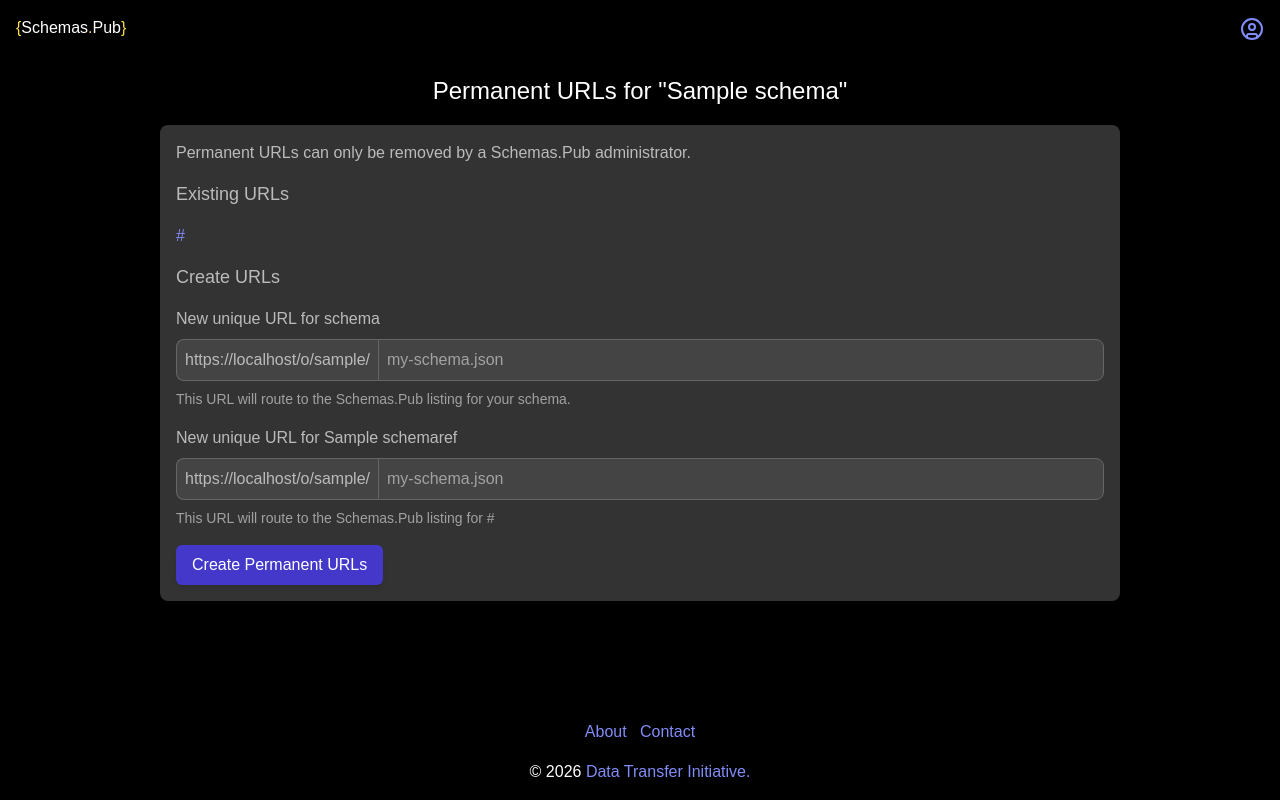
After one commit to dtinit/schemaindex, a Django app: page /manage/schema/1/permanent-urls in a window 1280 px wide. The commit adds this page. Run offline with Django 5.2, Linux system fonts and the light colour scheme; a user stored in the database is signed in; tables that the repository leaves empty hold one stand-in row (values such as "Sample post"); some libraries are stand-ins or nearby versions.

Commit message:
Permanent URLs (#183)
* Add PermanentURL model

* Add form to create permanent URLS

* List existing permanent URLs on the management page

* Add links to permanent URL management page

* Add permanent URLs to detail pages

* Add permanent url redirect view

* Fix submitting management form with empty values

* Add unique check for new URL items

* Add unit tests

* Update pattern for permanent URL view and add tests

* Hide permanent url management form link for private schemas

* Add a couple more tests

```diff
--- a/core/forms.py
+++ b/core/forms.py
@@ -3,7 +3,7 @@ from django import forms
 from django.core.exceptions import ValidationError
 from django.db.models import Q
 import requests
-from .models import DocumentationItem, SchemaRef, Schema
+from .models import DocumentationItem, SchemaRef, Schema, PermanentURL
 from .utils import guess_specification_language_by_extension
 
 
@@ -206,3 +206,82 @@ class SchemaForm(forms.Form):
         is_documentation_items_formset_valid = self.additional_documentation_items_formset.is_valid()
         is_schema_refs_formset_valid = self.schema_refs_formset.is_valid()
         return is_form_valid and is_documentation_items_formset_valid and is_schema_refs_formset_valid
+
+
+def clean_permanent_url_slug(organization, slug):
+    proposed_url = PermanentURL.objects.get_url_for_slug(
+        organization=organization,
+        slug=slug
+    )
+    if PermanentURL.objects.filter(url=proposed_url).exists():
+        raise ValidationError('This URL is already in use.')
+    return slug
+
+
+class SchemaRefPermanentURLForm(forms.Form):
+    slug = forms.SlugField(
+        max_length=300,
+        required=False,
+        widget=forms.TextInput(attrs={'placeholder': 'my-schema.json'})
+    )
+
+    def set_schema_ref(self, schema_ref, fallback_name):
+        self.schema_ref = schema_ref
+        self.name = schema_ref.name or fallback_name
+        self.fields['slug'].help_text = "This URL will route to the Schemas.Pub listing for " + schema_ref.url
+        self.fields['slug'].label = "New unique URL for " + self.name
+
+    def clean_slug(self):
+        return clean_permanent_url_slug(
+            organization=self.schema_ref.created_by.profile.organization,
+            slug=self.cleaned_data['slug']
+        )
+
+
+class PermanentURLsForm(forms.Form):
+    schema_slug = forms.SlugField(
+        label="New unique URL for schema",
+        max_length=300,
+        help_text="This URL will route to the Schemas.Pub listing for your schema.",
+        widget=forms.TextInput(attrs={'placeholder': 'my-schema.json'}),
+        required=False
+    )
+
+    def __init__(self, *args, schema, **kwargs):
+        super().__init__(*args, **kwargs)
+        self.schema = schema
+        schema_refs = self.schema.schemaref_set.all()
+        # Create a formset with one form per SchemaRef
+        SchemaRefPermanentURLFormsetFactory = forms.formset_factory(
+            SchemaRefPermanentURLForm,
+            extra=len(schema_refs),
+            max_num=len(schema_refs),
+        )
+        self.schema_ref_permanent_url_formset = SchemaRefPermanentURLFormsetFactory(
+            *args,
+            **kwargs
+        )
+        for index, schema_ref_form in enumerate(self.schema_ref_permanent_url_formset):
+            schema_ref_form.set_schema_ref(schema_refs[index], f"Definition {index + 1}")
+
+    def clean_schema_slug(self):
+        return clean_permanent_url_slug(
+            organization=self.schema.created_by.profile.organization,
+            slug=self.cleaned_data['schema_slug']
+        )
+
+    def clean(self):
+        self.schema_ref_permanent_url_formset.clean()
+        cleaned_data = super().clean()
+        # Make sure none of the slugs are the same
+        schema_slug = cleaned_data.get('schema_slug')
+        slugs = {schema_slug} if schema_slug else set()
+        for schema_ref_form in self.schema_ref_permanent_url_formset:
+            schema_ref_slug = schema_ref_form.cleaned_data.get('slug')
+            if schema_ref_slug in slugs:
+                raise ValidationError('Each URL must be unique.')
+
+        return cleaned_data
+
+    def is_valid(self):
+        return self.schema_ref_permanent_url_formset.is_valid() and super().is_valid()
--- a/core/static/css/site.css
+++ b/core/static/css/site.css
@@ -8,6 +8,9 @@ html {
   --danger-color: #b91c1c;
   --danger-color-highlight: #991b1b;
   --danger-color-text: #f87171;
+  --warning-color: #a16207;
+  --warning-color-highlight: #854d0e;
+  --warning-color-text: #facc15;
   --logo-color: #fde047;
   --text-link-color: #818cf8;
   --text-link-color-highlight: #a5b4fc;
@@ -58,13 +61,18 @@ a:hover {
 }
 
 input,
+select,
+.input-group .input-group__prefix {
+  padding: 0.5rem;
+  border: 1px solid #666;
+  background: #444;
+}
+
+input,
 select {
   border-radius: 8px;
-  padding: 0.5rem;
-  background: #444;
   color: var(--text-primary);
   width: 100%;
-  border: 1px solid #666;
 }
 
 .nav-header {
@@ -214,6 +222,10 @@ select {
   color: var(--text-secondary);
 }
 
+.text--warning {
+  color: var(--warning-color-text);
+}
+
 .account-page {
   width: 100%;
   max-width: 30rem;
@@ -275,7 +287,8 @@ a.button--primary:hover {
 
 .button--prominent,
 .button--confirm,
-.button--danger {
+.button--danger,
+.button--warning {
   padding: 0.5rem 1rem;
   border-radius: 6px;
   box-shadow: 0 4px 4px -1px rgba(0, 0, 0, 0.1);
@@ -292,6 +305,15 @@ a.button--primary:hover {
 
 .button--danger:hover {
   background: var(--danger-color-highlight);
+  color: var(--text-primary);
+}
+
+.button--warning {
+  background: var(--warning-color);
+}
+
+.button--warning:hover {
+  background: var(--warning-color-highlight);
   color: var(--text-primary);
 }
 
@@ -376,6 +398,24 @@ a.button--primary:hover {
 
 .field--checkbox label {
   cursor: pointer;
+}
+
+.field .input-group {
+  display: flex;
+  align-items: center;
+  width: 100%;
+}
+
+.field .input-group .input-group__prefix {
+  white-space: nowrap;
+  border-top-left-radius: 8px;
+  border-bottom-left-radius: 8px;
+  border-right-width: 0;
+}
+
+.field .input-group input {
+  border-top-left-radius: 0;
+  border-bottom-left-radius: 0;
 }
 
 .split-field-container {
@@ -913,3 +953,12 @@ a.badge--w3c {
   padding: 1rem;
   gap: 1rem;
 }
+
+/* Permanent URL management page */
+.manage-permanent-urls {
+  display: flex;
+  flex-direction: column;
+  align-items: center;
+  padding: 1rem;
+  gap: 1rem;
+}
--- a/core/templates/core/manage/field.html
+++ b/core/templates/core/manage/field.html
@@ -4,7 +4,16 @@
     class="{% if field.field.required %}field__label--is-required{% endif %}">
     {{ field.label }}
   </label>
+  {% if input_prefix %}
+  <div class="input-group">
+    <div class="input-group__prefix">
+      {{ input_prefix }}
+    </div>
+    {{ field }}
+  </div>
+  {% else %}
   {{ field }}
+  {% endif %}
   {% if field.help_text %}
   <div class="field__help-text">
     {{ field.help_text }}
--- /dev/null
+++ b/core/templates/core/manage/permanent_urls.html
@@ -0,0 +1,53 @@
+{% extends "core/layouts/base.html" %}
+{% load filters %}
+{% block head_title %}
+Permanent URLs for {{ schema.name }}
+{% endblock %}
+{% block page_content %}
+
+<main class="manage-permanent-urls">
+  <h1>Permanent URLs for "{{ schema.name }}"</h1>
+  <section class="form-container main-content">
+    <p>Permanent URLs can only be removed by a Schemas.Pub administrator.</p>
+    <h2>Existing URLs</h2>
+    {% if schema.permanent_urls.count > 0 %}
+    <ul>
+      {% for permanent_url in schema.permanent_urls.all %}
+      <li><a href="{{ permanent_url.url }}">{{ permanent_url.url }}</a></li>
+      {% endfor %}
+    </ul>
+    {% else %}
+    <p>None</p>
+    {% endif %}
+    {% for schema_ref in schema.schemaref_set.all %}
+    {% if schema_ref.permanent_urls.count > 0 %}
+    <h3>
+      {% if schema_ref.name %}
+        {{ schema_ref.name }}
+      {% else %}
+        Definition {{ forloop.counter }}
+      {% endif %}
+    </h3>
+    <ul>
+      {% for permanent_url in schema_ref.permanent_urls.all %}
+      <li><a href="{{ permanent_url.url }}">{{ permanent_url.url }}</a></li>
+      {% endfor %}
+    </ul>
+    {% endif %}
+    {% endfor %}
+    <h2>Create URLs</h2>
+    <form action="{% url 'manage_schema_permanent_urls' schema_id=schema.id %}" method="POST">
+      {% csrf_token %}
+      {% for field in form %}
+        {% include "core/manage/field.html" with field=field input_prefix=prefix %}
+      {% endfor %}
+      {% for subform in form.schema_ref_permanent_url_formset %}
+        {% include "core/manage/field.html" with field=subform.slug input_prefix=prefix %}
+      {% endfor %}
+      {{ form.schema_ref_permanent_url_formset.management_form }}
+      {{ form.non_field_errors }}
+      <button type="submit" class="button button--prominent">Create Permanent URLs</button>
+    </form>
+  </section>
+</main>
+{% endblock %}
--- a/core/urls.py
+++ b/core/urls.py
@@ -5,12 +5,14 @@ from . import views
 urlpatterns = [
     path("", views.index, name="index"),
     path("about", views.about),
-    path("schemas/<int:schema_id>/", views.schema_detail, name="schema_detail"),
+    path("schemas/<int:schema_id>", views.schema_detail, name="schema_detail"),
     path("schemas/<int:schema_id>/definition/<int:schema_ref_id>", views.schema_ref_detail, name="schema_ref_detail"),
     path("account/profile/", views.account_profile, name="account_profile"),
     path("manage/schema/<int:schema_id>", views.manage_schema, name="manage_schema"),
     path("manage/schema/new", views.manage_schema, name="manage_schema_new"),
     path("manage/schema/<int:schema_id>/delete", views.manage_schema_delete, name="manage_schema_delete"),
     path("manage/schema/<int:schema_id>/publish", views.manage_schema_publish, name="manage_schema_publish"),
-    path("organization/<int:organization_id>", views.organization_detail, name="organization_detail")
+    path("manage/schema/<int:schema_id>/permanent-urls", views.manage_schema_permanent_urls, name="manage_schema_permanent_urls"),
+    path("organization/<int:organization_id>", views.organization_detail, name="organization_detail"),
+    path("o/<path:partial_path>", views.permanent_url_redirect, name="permanent_url_redirect")
 ]
--- a/core/views.py
+++ b/core/views.py
@@ -7,16 +7,23 @@ from django.utils.safestring import mark_safe
 from django.contrib.auth.decorators import login_required
 from django.utils import timezone
 from django.core.exceptions import PermissionDenied
+from django.http import Http404
+from django.conf import settings
 from functools import wraps
 import cmarkgfm
 import bleach
 from .models import (Schema,
-                     DocumentationItem,
-                     SchemaRef,
-                     DocumentationItem,
-                     Organization)
-from .forms import SchemaForm, DocumentationItemForm
-
+    DocumentationItem,
+    SchemaRef,
+    DocumentationItem,
+    Organization,
+    PermanentURL
+)
+from .forms import (
+    SchemaForm,
+    DocumentationItemForm,
+    PermanentURLsForm
+)
 
 MAX_SCHEMA_RESULT_COUNT = 30
 
@@ -309,3 +316,75 @@ def organization_detail(request, organization_id):
     return render(request, "core/organizations/detail.html", {
         'organization': organization,
     })
+
+
+@login_required
+def manage_schema_permanent_urls(request, schema_id):
+    if not request.user.profile.organization:
+        raise Http404
+    schema = get_object_or_404(
+        Schema.public_objects,
+        id=schema_id,
+        created_by=request.user,
+    )
+    prefix = PermanentURL.objects.get_url_for_slug(
+        organization=request.user.profile.organization,
+        slug=''
+    )
+    if request.method == 'POST':
+        form = PermanentURLsForm(request.POST, schema=schema)
+        if form.is_valid():
+            schema_slug = form.cleaned_data.get('schema_slug')
+            if schema_slug:
+                PermanentURL.objects.create_from_slug(
+                    created_by=request.user,
+                    content_object=schema,
+                    slug=schema_slug
+                )
+            for subform in form.schema_ref_permanent_url_formset:
+                schema_ref_slug = subform.cleaned_data.get('slug')
+                if schema_ref_slug:
+                    PermanentURL.objects.create_from_slug(
+                        created_by=request.user,
+                        content_object=subform.schema_ref,
+                        slug=schema_ref_slug
+                    )
+            form = PermanentURLsForm(schema=schema)
+    else:
+        form = PermanentURLsForm(schema=schema)
+
+    return render(request, "core/manage/permanent_urls.html", {
+        'schema': schema,
+        'form': form,
+        'prefix': prefix
+    })
+
+
+def permanent_url_redirect(request, partial_path):
+    host = request.get_host()
+    # Get rid of any port number
+    host = host.split(':', 1)[0]
+    if host != settings.PERMANENT_URL_HOST:
+        raise Http404
+
+    # This will match non-secure (http) requests
+    # to secure (https) values, but that's fine.
+    # We redirect all http to https in production
+    # and this way makes local testing easier.
+    full_url = f"https://{host}{request.path}"
+    matching_url = get_object_or_404(
+        PermanentURL,
+        url=full_url
+    )
+    if isinstance(matching_url.content_object, Schema):
+        schema = matching_url.content_object
+        return redirect('schema_detail', schema_id=schema.id)
+    elif isinstance(matching_url.content_object, SchemaRef):
+        schema_ref = matching_url.content_object
+        return redirect(
+            'schema_ref_detail',
+            schema_id=schema_ref.schema.id,
+            schema_ref_id=schema_ref.id
+        )
+    else:
+        raise Http404
--- a/schemaindex/settings/development.py
+++ b/schemaindex/settings/development.py
@@ -2,3 +2,4 @@ from .base import *
 
 DEBUG = True
 ALLOWED_HOSTS = ["localhost", "127.0.0.1"]
+PERMANENT_URL_HOST = "localhost"
--- a/schemaindex/settings/production.py
+++ b/schemaindex/settings/production.py
@@ -6,10 +6,12 @@ from google.oauth2 import service_account
 from .base import *
 
 DEBUG = False
+PERMANENT_URL_HOST = 'id.schemas.pub'
 ALLOWED_HOSTS = [
     'schemas.pub',
     'www.schemas.pub',
-    'schemaindex-prod-run-768243509223.us-central1.run.app'
+    'schemaindex-prod-run-768243509223.us-central1.run.app',
+    PERMANENT_URL_HOST
 ]
 SITE_URL = 'https://schemas.pub'
 CSRF_TRUSTED_ORIGINS = ['https://' + url for url in ALLOWED_HOSTS]
--- a/schemaindex/settings/staging.py
+++ b/schemaindex/settings/staging.py
@@ -1,6 +1,7 @@
 from .production import *
 
 ALLOWED_HOSTS = ['schemaindex-stg-run-799626592344.us-central1.run.app']
+PERMANENT_URL_HOST = ALLOWED_HOSTS[0]
 SITE_URL = 'https://schemaindex-stg-run-799626592344.us-central1.run.app'
 CSRF_TRUSTED_ORIGINS = ['https://' + url for url in ALLOWED_HOSTS]
 GS_BUCKET_NAME = 'schemaindex-stg-storage'
--- a/schemaindex/settings/testing.py
+++ b/schemaindex/settings/testing.py
@@ -1 +1,4 @@
 from .base import *
+
+PERMANENT_URL_HOST = 'testserver'
+ALLOWED_HOSTS = [PERMANENT_URL_HOST]
```
Also changed, not shown: core/admin.py (+7 -1 lines), core/models.py (+40 -0 lines), core/templates/account/profile.html (+9 -8 lines), core/templates/core/schemas/detail.html (+10 -0 lines), core/templates/core/schemas/detail_schema_ref.html (+10 -0 lines), tests/factories.py (+71 -3 lines), tests/test_forms.py (+55 -2 lines), tests/test_views.py (+48 -2 lines), core/migrations/0010_permanenturl.py (added).
